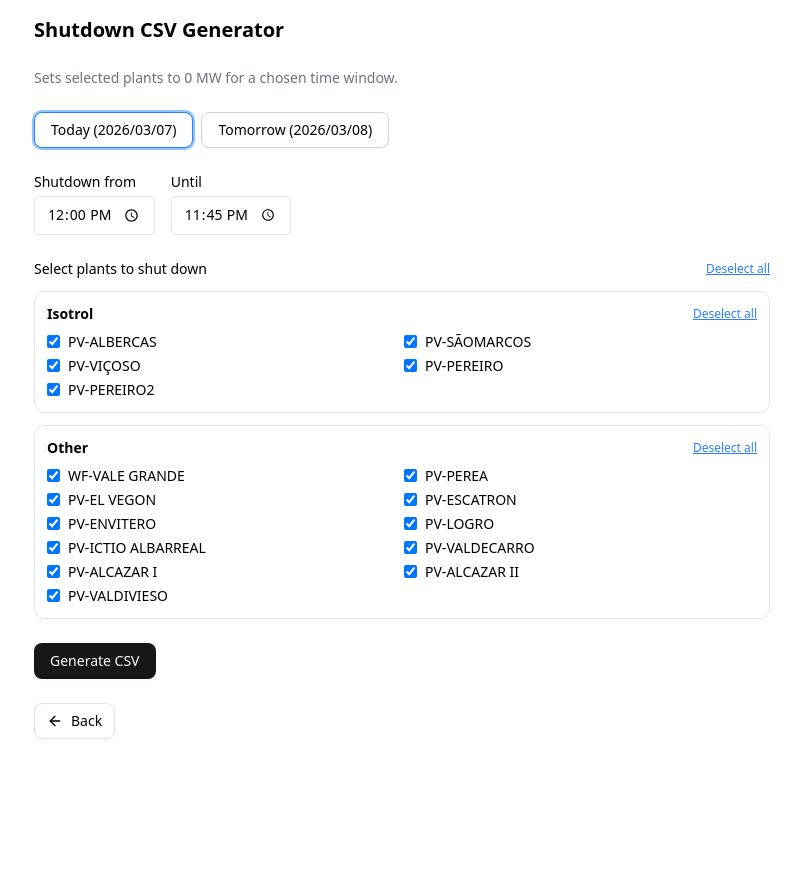
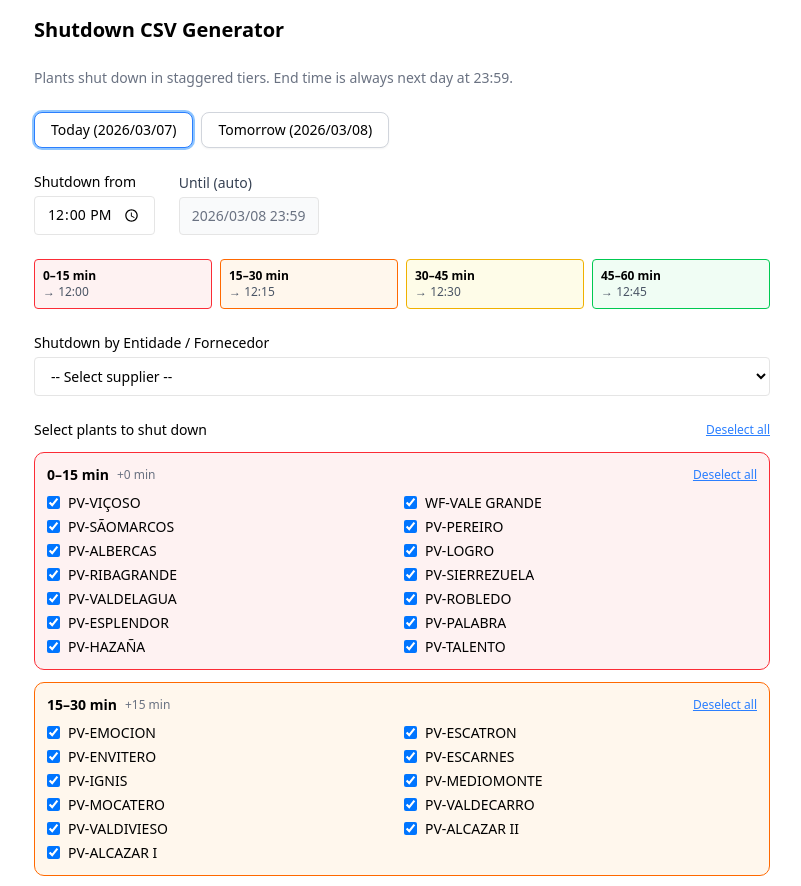
Before and after one commit to Nunes222/ClusterCalculations, a Next.js app: page /shutdown in a window 1280 px wide. Shown: the top 886 px of the page, without its empty margins (238-1039 px from the left). Before the commit the page ends 800 px from the top, so only its background shows below. Built offline with nearby package versions, Linux system fonts and the light colour scheme.

Commit message:
shutdown csv page new

```diff
--- a/app/shutdown/page.tsx
+++ b/app/shutdown/page.tsx
@@ -4,55 +4,238 @@ import { useState } from "react";
 import { Button } from "@/components/ui/button";
 import { BackButton } from "@/components/ui/BackButton";
 
-// All known plants
-const ALL_PLANTS = [
-  "WF-VALE GRANDE",
-  "PV-PEREA",
-  "PV-EL VEGON",
-  "PV-ESCATRON",
-  "PV-ENVITERO",
-  "PV-LOGRO",
-  "PV-ALBERCAS",
-  "PV-ICTIO ALBARREAL",
-  "PV-SÃOMARCOS",
-  "PV-VIÇOSO",
-  "PV-PEREIRO",
-  "PV-PEREIRO2",
-  "PV-VALDECARRO",
-  "PV-ALCAZAR I",
-  "PV-ALCAZAR II",
-  "PV-VALDIVIESO",
+// ─── DELAY TIERS ─────────────────────────────────────────────────────────────
+const TIERS: { label: string; delayMinutes: number; color: string; plants: string[] }[] = [
+  {
+    label: "0–15 min",
+    delayMinutes: 0,
+    color: "border-red-500 bg-red-50 dark:bg-red-950/20",
+    plants: [
+      "PV-VIÇOSO",
+      "WF-VALE GRANDE",
+      "PV-SÃOMARCOS",
+      "PV-PEREIRO",
+      "PV-ALBERCAS",
+      "PV-LOGRO",
+      "PV-RIBAGRANDE",
+      "PV-SIERREZUELA",
+      "PV-VALDELAGUA",
+      "PV-ROBLEDO",
+      "PV-ESPLENDOR",
+      "PV-PALABRA",
+      "PV-HAZAÑA",
+      "PV-TALENTO",
+    ],
+  },
+  {
+    label: "15–30 min",
+    delayMinutes: 15,
+    color: "border-orange-500 bg-orange-50 dark:bg-orange-950/20",
+    plants: [
+      "PV-EMOCION",
+      "PV-ESCATRON",
+      "PV-ENVITERO",
+      "PV-ESCARNES",
+      "PV-IGNIS",
+      "PV-MEDIOMONTE",
+      "PV-MOCATERO",
+      "PV-VALDECARRO",
+      "PV-VALDIVIESO",
+      "PV-ALCAZAR II",
+      "PV-ALCAZAR I",
+    ],
+  },
+  {
+    label: "30–45 min",
+    delayMinutes: 30,
+    color: "border-yellow-500 bg-yellow-50 dark:bg-yellow-950/20",
+    plants: [
+      "PV-ICTIO ALCAZAR 1",
+      "PV-ICTIO ALCAZAR 2",
+      "PV-ICTIO ALCAZAR 3",
+      "PV-ICTIO ALBARREAL",
+      "PV-MANZANARES",
+      "PV-PEREA",
+      "PV-EL VEGON",
+    ],
+  },
+  {
+    label: "45–60 min",
+    delayMinutes: 45,
+    color: "border-green-500 bg-green-50 dark:bg-green-950/20",
+    plants: [
+      "PV-PITARCO1",
+      "PV-PITARCO3",
+      "PV-PITARCO2",
+      "PV-ALMARAZ",
+      "PV-AHÍN",
+      "PV-TOLEDO",
+    ],
+  },
 ];
 
-// Grouped for display
-const GROUPS: Record<string, string[]> = {
-  Isotrol: [
-    "PV-ALBERCAS",
-    "PV-SÃOMARCOS",
-    "PV-VIÇOSO",
-    "PV-PEREIRO",
-    "PV-PEREIRO2",
+const ALL_PLANTS = TIERS.flatMap((t) => t.plants);
+
+// ─── SUPPLIERS (Fornecedor → plants mapping) ─────────────────────────────
+const SUPPLIERS: Record<string, string[]> = {
+  ISOTROL: [
+    "PV-VIÇOSO","WF-VALE GRANDE","PV-SÃOMARCOS","PV-PEREIRO","PV-ALBERCAS",
+    "PV-LOGRO","PV-RIBAGRANDE","PV-SIERREZUELA","PV-VALDELAGUA","PV-ROBLEDO",
+    "PV-ESPLENDOR","PV-PALABRA","PV-HAZAÑA","PV-TALENTO","PV-EMOCION",
+    "PV-ESCATRON","PV-ENVITERO","PV-ESCARNES","PV-IGNIS","PV-MEDIOMONTE",
+    "PV-MOCATERO","PV-VALDECARRO","PV-VALDIVIESO","PV-ALCAZAR II","PV-ALCAZAR I",
+    "PV-ICTIO ALCAZAR 1","PV-ICTIO ALCAZAR 2","PV-ICTIO ALCAZAR 3",
+    "PV-ICTIO ALBARREAL","PV-MANZANARES","PV-PEREA","PV-EL VEGON",
+    "PV-PITARCO1","PV-PITARCO3","PV-PITARCO2","PV-ALMARAZ"
   ],
 
-  Other: [
+  GALP: [
+    "PV-VIÇOSO","PV-SÃOMARCOS","PV-PEREIRO","PV-ALBERCAS",
+    "PV-LOGRO","PV-RIBAGRANDE","PV-SIERREZUELA","PV-VALDELAGUA","PV-ROBLEDO",
+    "PV-ESPLENDOR","PV-PALABRA","PV-HAZAÑA","PV-TALENTO","PV-EMOCION",
+    "PV-ESCATRON","PV-ENVITERO","PV-ESCARNES","PV-IGNIS","PV-MEDIOMONTE",
+    "PV-MOCATERO","PV-VALDECARRO","PV-VALDIVIESO","PV-ALCAZAR II","PV-ALCAZAR I",
+    "PV-ICTIO ALCAZAR 1","PV-ICTIO ALCAZAR 2","PV-ICTIO ALCAZAR 3",
+    "PV-ICTIO ALBARREAL","PV-MANZANARES","PV-PEREA","PV-EL VEGON",
+    "PV-PITARCO1","PV-PITARCO3","PV-PITARCO2"
+  ],
+
+  "POWER ELECTRONICS": [
+    "PV-LOGRO","PV-RIBAGRANDE","PV-SIERREZUELA","PV-VALDELAGUA","PV-ROBLEDO",
+    "PV-ESPLENDOR","PV-PALABRA","PV-HAZAÑA","PV-TALENTO","PV-EMOCION",
+    "PV-ESCATRON","PV-ENVITERO","PV-ESCARNES","PV-IGNIS","PV-MEDIOMONTE",
+    "PV-MOCATERO","PV-VALDECARRO","PV-VALDIVIESO","PV-ALCAZAR II","PV-ALCAZAR I",
+    "PV-ICTIO ALCAZAR 1","PV-ICTIO ALCAZAR 2","PV-ICTIO ALCAZAR 3",
+    "PV-ICTIO ALBARREAL","PV-MANZANARES"
+  ],
+
+  SECOEX: [
+    "PV-LOGRO","PV-RIBAGRANDE","PV-SIERREZUELA","PV-VALDELAGUA","PV-ROBLEDO",
+    "PV-ESPLENDOR","PV-PALABRA","PV-HAZAÑA","PV-TALENTO","PV-EMOCION",
+    "PV-ESCATRON","PV-ENVITERO","PV-ESCARNES","PV-IGNIS","PV-MEDIOMONTE",
+    "PV-MOCATERO","PV-VALDECARRO","PV-VALDIVIESO","PV-ALCAZAR II","PV-ALCAZAR I",
+    "PV-ICTIO ALBARREAL","PV-PEREA","PV-EL VEGON",
+    "PV-PITARCO1","PV-PITARCO3","PV-PITARCO2"
+  ],
+
+  ASON: [
+    "PV-VIÇOSO","PV-SÃOMARCOS","PV-PEREIRO","PV-ALBERCAS",
+    "PV-LOGRO","PV-RIBAGRANDE","PV-SIERREZUELA","PV-VALDELAGUA","PV-ROBLEDO",
+    "PV-ESPLENDOR","PV-PALABRA","PV-HAZAÑA","PV-TALENTO","PV-EMOCION",
+    "PV-ESCATRON","PV-ENVITERO","PV-ESCARNES","PV-IGNIS","PV-MEDIOMONTE",
+    "PV-MOCATERO","PV-VALDECARRO","PV-VALDIVIESO","PV-ALCAZAR II","PV-ALCAZAR I"
+  ],
+
+  SUNGROW: [
+    "PV-VIÇOSO","PV-SÃOMARCOS","PV-PEREIRO","PV-ALBERCAS",
+    "PV-PEREA","PV-EL VEGON",
+    "PV-PITARCO1","PV-PITARCO3","PV-PITARCO2","PV-ALMARAZ"
+  ],
+
+  "ARAGON SOLAR": [
+    "PV-LOGRO","PV-RIBAGRANDE","PV-SIERREZUELA","PV-VALDELAGUA","PV-ROBLEDO",
+    "PV-ESPLENDOR","PV-PALABRA","PV-HAZAÑA","PV-TALENTO","PV-EMOCION",
+    "PV-ESCATRON","PV-ENVITERO","PV-ESCARNES","PV-IGNIS","PV-MEDIOMONTE",
+    "PV-MOCATERO"
+  ],
+
+  IGNIS: [
+    "PV-LOGRO","PV-RIBAGRANDE","PV-SIERREZUELA","PV-VALDELAGUA","PV-ROBLEDO",
+    "PV-ESPLENDOR","PV-PALABRA","PV-HAZAÑA","PV-TALENTO","PV-EMOCION",
+    "PV-ESCATRON","PV-ENVITERO","PV-ESCARNES","PV-IGNIS","PV-MEDIOMONTE",
+    "PV-MOCATERO"
+  ],
+
+  P4Q: [
+    "PV-ESPLENDOR","PV-PALABRA","PV-HAZAÑA","PV-TALENTO",
+    "PV-VALDECARRO","PV-VALDIVIESO","PV-ALCAZAR II","PV-ALCAZAR I"
+  ],
+
+  SOLTEC: [
+    "PV-LOGRO","PV-RIBAGRANDE","PV-SIERREZUELA","PV-VALDELAGUA","PV-ROBLEDO",
+    "PV-ICTIO ALCAZAR 1","PV-ICTIO ALCAZAR 2","PV-ICTIO ALCAZAR 3",
+    "PV-ICTIO ALBARREAL","PV-MANZANARES"
+  ],
+
+  NEXTRACKER: [
+    "PV-LOGRO","PV-RIBAGRANDE","PV-SIERREZUELA","PV-VALDELAGUA","PV-ROBLEDO",
+    "PV-PEREA","PV-EL VEGON"
+  ],
+
+  TRINA: [
     "WF-VALE GRANDE",
-    "PV-PEREA",
-    "PV-EL VEGON",
-    "PV-ESCATRON",
-    "PV-ENVITERO",
-    "PV-LOGRO",
-    "PV-ICTIO ALBARREAL",
-    "PV-VALDECARRO",
-    "PV-ALCAZAR I",
-    "PV-ALCAZAR II",
-    "PV-VALDIVIESO",
+    "PV-VALDECARRO","PV-VALDIVIESO","PV-ALCAZAR II","PV-ALCAZAR I","PV-ALMARAZ"
+  ],
+
+  COBRA: [
+    "PV-ICTIO ALBARREAL","PV-PEREA","PV-EL VEGON"
+  ],
+
+  EOSOL: [
+    "PV-ICTIO ALCAZAR 1","PV-ICTIO ALCAZAR 2","PV-ICTIO ALCAZAR 3","PV-MANZANARES"
+  ],
+
+  PVH: [
+    "PV-ESPLENDOR","PV-PALABRA","PV-HAZAÑA","PV-TALENTO",
+    "PV-PITARCO1","PV-PITARCO3","PV-PITARCO2"
+  ],
+
+  "COLWAY (IAZ)": [
+    "PV-ICTIO ALCAZAR 1","PV-ICTIO ALCAZAR 2","PV-ICTIO ALCAZAR 3","PV-MANZANARES"
+  ],
+
+  EFACEC: [
+    "PV-VIÇOSO","PV-SÃOMARCOS","PV-PEREIRO","PV-ALBERCAS"
+  ],
+
+  VEOLIA: [
+    "PV-PITARCO1","PV-PITARCO3","PV-PITARCO2"
+  ],
+
+  MEGAOM: [
+    "PV-VIÇOSO","PV-SÃOMARCOS","PV-PEREIRO","PV-ALBERCAS"
+  ],
+
+  GPM: [
+    "PV-PITARCO1","PV-PITARCO3","PV-PITARCO2"
+  ],
+
+  "HITACHI ENERGY": [
+    "PV-VIÇOSO","PV-SÃOMARCOS","PV-PEREIRO","PV-ALBERCAS"
+  ],
+
+  SOLARIG: [
+    "PV-VALDECARRO","PV-VALDIVIESO","PV-ALCAZAR II","PV-ALCAZAR I"
+  ],
+
+  WHS: [
+    "PV-VIÇOSO","PV-SÃOMARCOS","PV-PEREIRO","PV-ALBERCAS"
+  ],
+
+  ELECNOR: [
+    "PV-ICTIO ALBARREAL"
   ],
 };
 
+// ─── NAME MAPPING ─────────────────────────────────────────────────────────────
+// Maps display names (used in UI/tiers) → exact system names (written to CSV).
+// Only entries that differ need to be listed here.
+const SYSTEM_NAME: Record<string, string> = {
+  "PV-ALCAZAR I":  "PV-ALCAZAR1",
+  "PV-ALCAZAR II": "PV-ALCAZAR2",
+  "PV-AHIN":       "PV-AHÍN",
+};
+const toSystemName = (plant: string): string => SYSTEM_NAME[plant] ?? plant;
+// ──────────────────────────────────────────────────────────────────────────────
+
 const pad = (n: number) => (n < 10 ? "0" + n : String(n));
-
 const formatDate = (d: Date) =>
   `${d.getFullYear()}/${pad(d.getMonth() + 1)}/${pad(d.getDate())} ${pad(d.getHours())}:${pad(d.getMinutes())}`;
+const addMinutes = (d: Date, mins: number): Date => {
+  const copy = new Date(d);
+  copy.setMinutes(copy.getMinutes() + mins);
+  return copy;
+};
 
 export default function ShutdownCSV() {
   const [selectedDate, setSelectedDate] = useState<"today" | "tomorrow">("today");
@@ -62,11 +245,18 @@ export default function ShutdownCSV() {
     return d;
   });
   const [shutdownHour, setShutdownHour] = useState("12:00");
-  const [endHour, setEndHour] = useState("23:45");
   const [selected, setSelected] = useState<Record<string, boolean>>(
     Object.fromEntries(ALL_PLANTS.map((p) => [p, true]))
   );
   const [output, setOutput] = useState("");
+  const [selectedSupplier, setSelectedSupplier] = useState<string>("");
+
+  const getEndDate = (): Date => {
+    const end = new Date(baseDate);
+    end.setDate(end.getDate() + 1);
+    end.setHours(23, 59, 0, 0);
+    return end;
+  };
 
   const useToday = () => {
     const d = new Date();
@@ -83,8 +273,7 @@ export default function ShutdownCSV() {
     setSelectedDate("tomorrow");
   };
 
-  const toggleGroup = (group: string) => {
-    const plants = GROUPS[group];
+  const toggleTier = (plants: string[]) => {
     const allOn = plants.every((p) => selected[p]);
     setSelected((prev) => {
       const next = { ...prev };
@@ -97,34 +286,53 @@ export default function ShutdownCSV() {
     const allOn = ALL_PLANTS.every((p) => selected[p]);
     setSelected(Object.fromEntries(ALL_PLANTS.map((p) => [p, !allOn])));
   };
+  const applySupplier = (supplier: string) => {
+    setSelectedSupplier(supplier);
+
+    if (!supplier) return;
+
+    const plants = SUPPLIERS[supplier];
+
+    setSelected((prev) => {
+      const next = { ...prev };
+
+      // Reset all
+      ALL_PLANTS.forEach((p) => (next[p] = false));
+
+      // Activate supplier plants
+      plants.forEach((p) => {
+        if (next.hasOwnProperty(p)) {
+          next[p] = true;
+        }
+      });
+
+      return next;
+    });
+  };
 
   const generate = () => {
     const [sh, sm] = shutdownHour.split(":").map(Number);
-    const [eh, em] = endHour.split(":").map(Number);
-
-    const start = new Date(baseDate);
-    start.setHours(sh, sm, 0, 0);
-
-    const end = new Date(baseDate);
-    end.setHours(eh, em, 0, 0);
-
-    if (end <= start) {
-      setOutput("End time must be after start time.");
-      return;
-    }
-
-    const activePlants = ALL_PLANTS.filter((p) => selected[p]);
-    if (activePlants.length === 0) {
-      setOutput("No plants selected.");
-      return;
-    }
+    const shutdownStart = new Date(baseDate);
+    shutdownStart.setHours(sh, sm, 0, 0);
+    const end = getEndDate();
 
     const rows = [
       "site;startsAt (yyyy/mm/dd hh:mm);endAt (yyyy/mm/dd hh:mm);power (mw)",
     ];
 
-    for (const plant of activePlants) {
-      rows.push(`${plant};${formatDate(start)};${formatDate(end)};0.00`);
+    let count = 0;
+    for (const tier of TIERS) {
+      for (const plant of tier.plants) {
+        if (!selected[plant]) continue;
+        const plantStart = addMinutes(shutdownStart, tier.delayMinutes);
+        rows.push(`${toSystemName(plant)};${formatDate(plantStart)};${formatDate(end)};0.00`);
+        count++;
+      }
+    }
+
+    if (count === 0) {
+      setOutput("No plants selected.");
+      return;
     }
 
     setOutput(rows.join("\n"));
@@ -143,14 +351,19 @@ export default function ShutdownCSV() {
     URL.revokeObjectURL(url);
   };
 
+  const endDate = getEndDate();
+  const [sh, sm] = shutdownHour.split(":").map(Number);
+  const previewStart = new Date(baseDate);
+  previewStart.setHours(sh || 0, sm || 0, 0, 0);
+
   return (
     <div className="p-4 max-w-3xl mx-auto space-y-6">
       <h1 className="text-xl font-bold">Shutdown CSV Generator</h1>
       <p className="text-sm text-gray-500">
-        Sets selected plants to 0 MW for a chosen time window.
+        Plants shut down in staggered tiers. End time is always next day at 23:59.
       </p>
 
-      {/* Date selection */}
+      {/* Date */}
       <div className="flex gap-2">
         <Button
           onClick={useToday}
@@ -168,8 +381,8 @@ export default function ShutdownCSV() {
         </Button>
       </div>
 
-      {/* Time range */}
-      <div className="flex gap-4 items-end">
+      {/* Time */}
+      <div className="flex gap-6 items-end flex-wrap">
         <div className="space-y-1">
           <label className="block text-sm font-medium">Shutdown from</label>
           <input
@@ -179,49 +392,76 @@ export default function ShutdownCSV() {
             className="border rounded px-3 py-2 text-sm dark:bg-gray-800 dark:border-gray-600"
           />
         </div>
-        <div className="space-y-1">
-          <label className="block text-sm font-medium">Until</label>
-          <input
-            type="time"
-            value={endHour}
-            onChange={(e) => setEndHour(e.target.value)}
-            className="border rounded px-3 py-2 text-sm dark:bg-gray-800 dark:border-gray-600"
-          />
+        <div className="space-y-1 text-sm">
+          <span className="block font-medium text-gray-700 dark:text-gray-300">Until (auto)</span>
+          <span className="block px-3 py-2 border rounded bg-gray-50 dark:bg-gray-900 dark:border-gray-600 text-gray-500">
+            {formatDate(endDate)}
+          </span>
         </div>
+      </div>
+
+      {/* Tier timing preview */}
+      <div className="grid grid-cols-2 sm:grid-cols-4 gap-2 text-xs">
+        {TIERS.map((tier) => (
+          <div key={tier.label} className={`rounded p-2 border ${tier.color}`}>
+            <div className="font-semibold">{tier.label}</div>
+            <div className="text-gray-600 dark:text-gray-400">
+              → {formatDate(addMinutes(previewStart, tier.delayMinutes)).split(" ")[1]}
+            </div>
+          </div>
+        ))}
+      </div>
+
+        {/* Supplier selection */}
+      <div className="space-y-1">
+        <label className="block text-sm font-medium">
+          Shutdown by Entidade / Fornecedor
+        </label>
+
+        <select
+          value={selectedSupplier}
+          onChange={(e) => applySupplier(e.target.value)}
+          className="border rounded px-3 py-2 text-sm w-full dark:bg-gray-800 dark:border-gray-600"
+        >
+          <option value="">-- Select supplier --</option>
+          {Object.keys(SUPPLIERS).map((s) => (
+            <option key={s} value={s}>
+              {s}
+            </option>
+          ))}
+        </select>
       </div>
 
       {/* Plant selection */}
       <div className="space-y-3">
         <div className="flex items-center justify-between">
           <label className="text-sm font-medium">Select plants to shut down</label>
-          <button
-            onClick={toggleAll}
-            className="text-xs text-blue-500 underline"
-          >
+          <button onClick={toggleAll} className="text-xs text-blue-500 underline">
             {ALL_PLANTS.every((p) => selected[p]) ? "Deselect all" : "Select all"}
           </button>
         </div>
 
-        {Object.entries(GROUPS).map(([group, plants]) => (
-          <div key={group} className="border rounded-lg p-3 space-y-2">
+        {TIERS.map((tier) => (
+          <div key={tier.label} className={`border rounded-lg p-3 space-y-2 ${tier.color}`}>
             <div className="flex items-center justify-between">
-              <span className="font-semibold text-sm">{group}</span>
+              <div className="flex items-center gap-2">
+                <span className="font-semibold text-sm">{tier.label}</span>
+                <span className="text-xs text-gray-500">+{tier.delayMinutes} min</span>
+              </div>
               <button
-                onClick={() => toggleGroup(group)}
+                onClick={() => toggleTier(tier.plants)}
                 className="text-xs text-blue-500 underline"
               >
-                {plants.every((p) => selected[p]) ? "Deselect" : "Select"} all
+                {tier.plants.every((p) => selected[p]) ? "Deselect" : "Select"} all
               </button>
             </div>
             <div className="grid grid-cols-1 sm:grid-cols-2 gap-1">
-              {plants.map((plant) => (
+              {tier.plants.map((plant) => (
                 <label key={plant} className="flex items-center gap-2 text-sm cursor-pointer">
                   <input
                     type="checkbox"
                     checked={selected[plant] ?? false}
-                    onChange={() =>
-                      setSelected((prev) => ({ ...prev, [plant]: !prev[plant] }))
-                    }
+                    onChange={() => setSelected((prev) => ({ ...prev, [plant]: !prev[plant] }))}
                   />
                   <span className="truncate">{plant}</span>
                 </label>
@@ -234,12 +474,11 @@ export default function ShutdownCSV() {
       {/* Actions */}
       <div className="flex gap-2">
         <Button onClick={generate}>Generate CSV</Button>
-        {output && !output.includes("time") && output.includes(";") && (
+        {output && output.includes(";") && (
           <Button onClick={download}>Download CSV</Button>
         )}
       </div>
 
-      {/* Preview */}
       {output && (
         <div className="bg-gray-100 dark:bg-gray-800 p-4 rounded">
           <pre className="whitespace-pre-wrap text-sm">{output}</pre>
```
